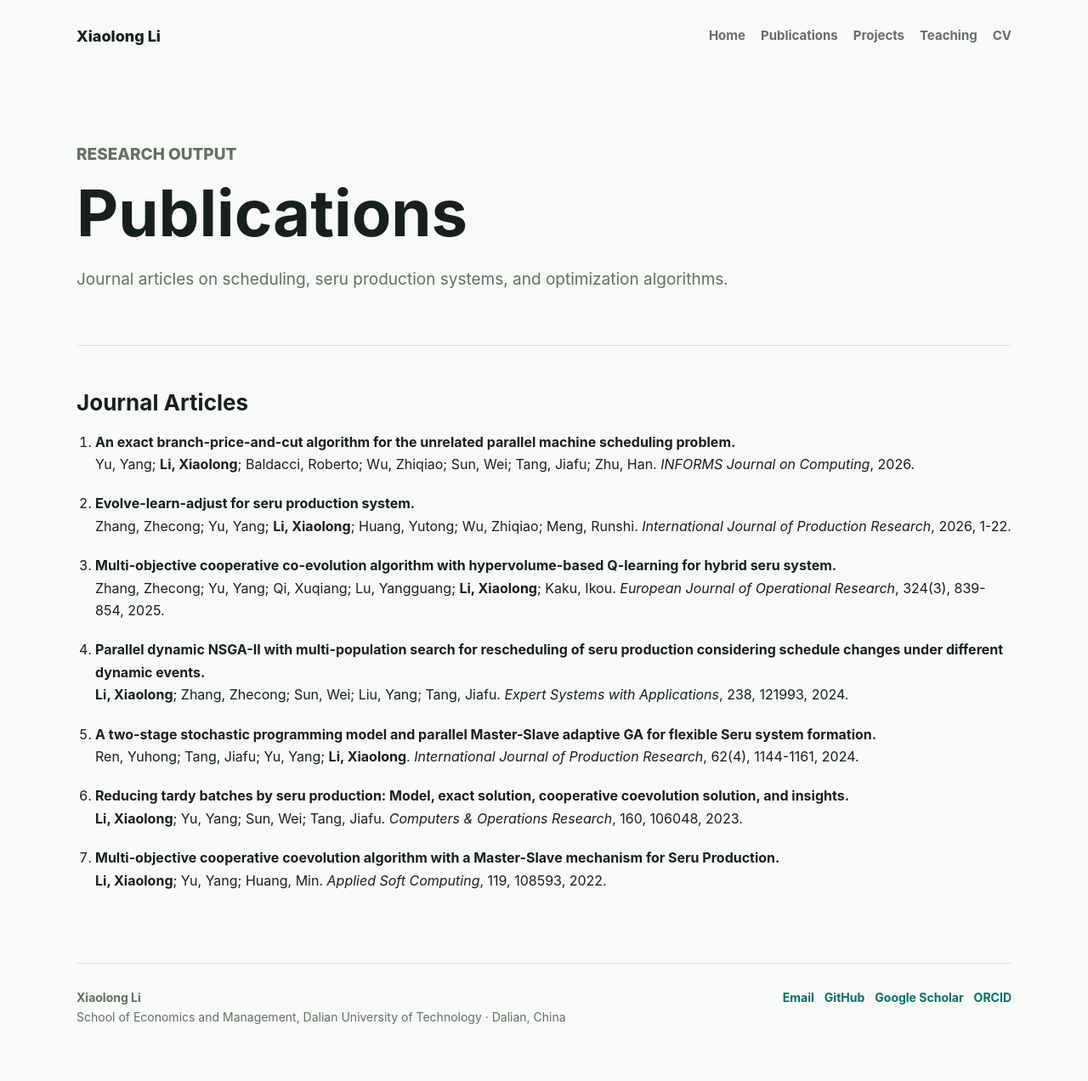
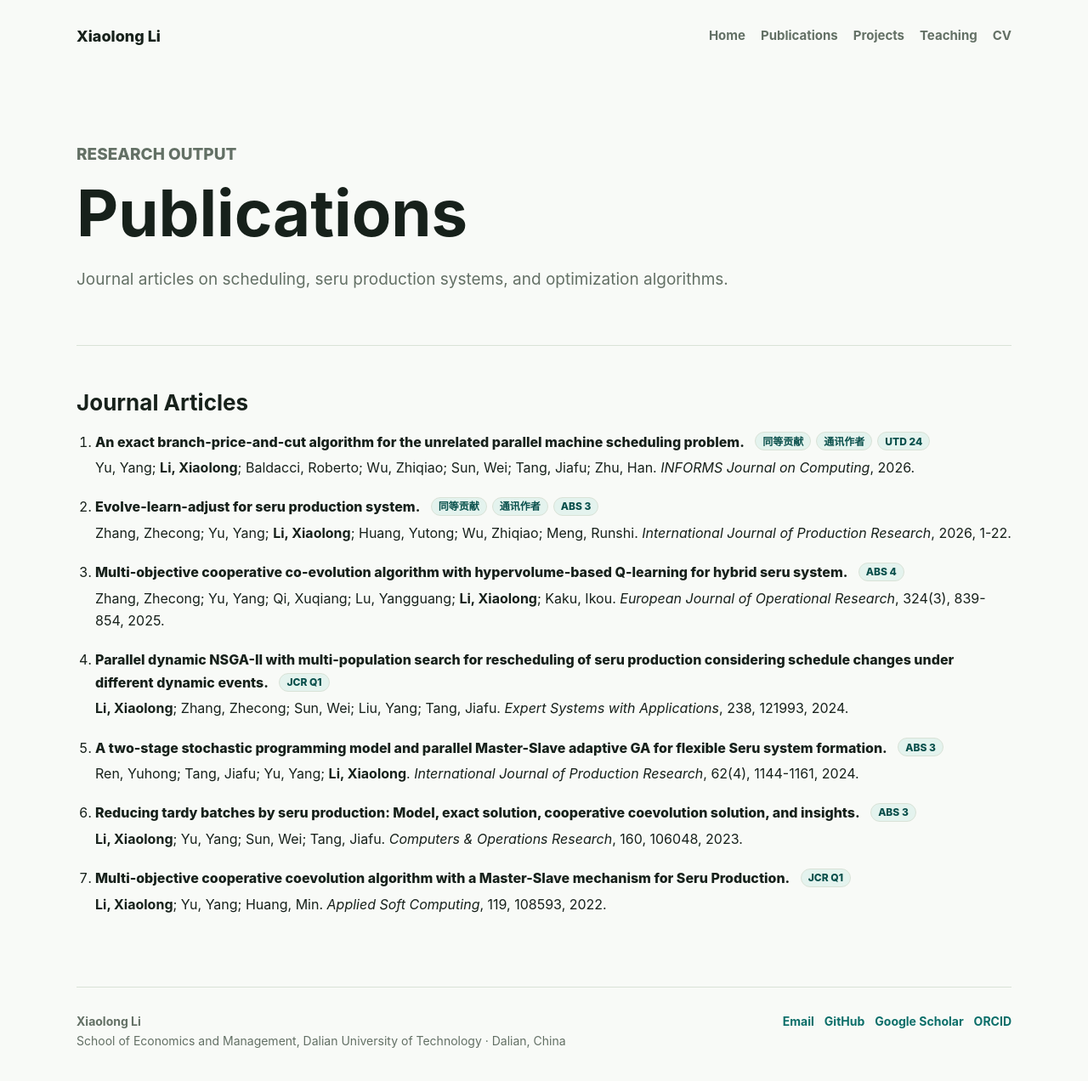
Before and after one commit to Luckydragon96/Luckydragon96.github.io, a Jekyll site: the page built from publications.md, in a window 1280 px wide. Shown: the whole page at 85% size. Built offline with Jekyll 4.4.1, drawn with Linux system fonts in a browser that asks for light colours; before the commit the page ends 1244 px from its top, so only the background shows below that.

Commit message:
Add publication badges

```diff
--- a/assets/css/style.scss
+++ b/assets/css/style.scss
@@ -228,9 +228,17 @@ p {
   margin-bottom: 20px;
 }
 
-.item-list > li > strong,
+.item-list > li > strong {
+  display: block;
+}
+
+.publication-heading {
+  display: block;
+  margin-bottom: 4px;
+}
+
 .publication-title {
-  display: block;
+  font-weight: 800;
 }
 
 .item-list span,
@@ -253,6 +261,27 @@ p {
 
 .publication-list {
   padding-left: 22px;
+}
+.pub-badges {
+  display: inline-flex;
+  flex-wrap: wrap;
+  gap: 6px;
+  margin-left: 8px;
+  vertical-align: 2px;
+}
+
+.pub-badge {
+  display: inline-flex;
+  align-items: center;
+  min-height: 22px;
+  border: 1px solid var(--line);
+  border-radius: 999px;
+  background: var(--accent-soft);
+  color: var(--accent-strong);
+  padding: 2px 8px;
+  font-size: 12px;
+  font-weight: 800;
+  line-height: 1.3;
 }
 
 .publication-links {
--- a/publications.md
+++ b/publications.md
@@ -14,37 +14,37 @@ permalink: /publications/
   <h2>Journal Articles</h2>
   <ol class="publication-list">
     <li>
-      <strong class="publication-title">An exact branch-price-and-cut algorithm for the unrelated parallel machine scheduling problem.</strong>
+      <div class="publication-heading"><strong class="publication-title">An exact branch-price-and-cut algorithm for the unrelated parallel machine scheduling problem.</strong> <span class="pub-badges"><span class="pub-badge">同等贡献</span><span class="pub-badge">通讯作者</span><span class="pub-badge">UTD 24</span></span></div>
       Yu, Yang; <strong>Li, Xiaolong</strong>; Baldacci, Roberto; Wu, Zhiqiao; Sun, Wei; Tang, Jiafu; Zhu, Han.
       <em>INFORMS Journal on Computing</em>, 2026.
     </li>
     <li>
-      <strong class="publication-title">Evolve-learn-adjust for seru production system.</strong>
+      <div class="publication-heading"><strong class="publication-title">Evolve-learn-adjust for seru production system.</strong> <span class="pub-badges"><span class="pub-badge">同等贡献</span><span class="pub-badge">通讯作者</span><span class="pub-badge">ABS 3</span></span></div>
       Zhang, Zhecong; Yu, Yang; <strong>Li, Xiaolong</strong>; Huang, Yutong; Wu, Zhiqiao; Meng, Runshi.
       <em>International Journal of Production Research</em>, 2026, 1-22.
     </li>
     <li>
-      <strong class="publication-title">Multi-objective cooperative co-evolution algorithm with hypervolume-based Q-learning for hybrid seru system.</strong>
+      <div class="publication-heading"><strong class="publication-title">Multi-objective cooperative co-evolution algorithm with hypervolume-based Q-learning for hybrid seru system.</strong> <span class="pub-badges"><span class="pub-badge">ABS 4</span></span></div>
       Zhang, Zhecong; Yu, Yang; Qi, Xuqiang; Lu, Yangguang; <strong>Li, Xiaolong</strong>; Kaku, Ikou.
       <em>European Journal of Operational Research</em>, 324(3), 839-854, 2025.
     </li>
     <li>
-      <strong class="publication-title">Parallel dynamic NSGA-II with multi-population search for rescheduling of seru production considering schedule changes under different dynamic events.</strong>
+      <div class="publication-heading"><strong class="publication-title">Parallel dynamic NSGA-II with multi-population search for rescheduling of seru production considering schedule changes under different dynamic events.</strong> <span class="pub-badges"><span class="pub-badge">JCR Q1</span></span></div>
       <strong>Li, Xiaolong</strong>; Zhang, Zhecong; Sun, Wei; Liu, Yang; Tang, Jiafu.
       <em>Expert Systems with Applications</em>, 238, 121993, 2024.
     </li>
     <li>
-      <strong class="publication-title">A two-stage stochastic programming model and parallel Master-Slave adaptive GA for flexible Seru system formation.</strong>
+      <div class="publication-heading"><strong class="publication-title">A two-stage stochastic programming model and parallel Master-Slave adaptive GA for flexible Seru system formation.</strong> <span class="pub-badges"><span class="pub-badge">ABS 3</span></span></div>
       Ren, Yuhong; Tang, Jiafu; Yu, Yang; <strong>Li, Xiaolong</strong>.
       <em>International Journal of Production Research</em>, 62(4), 1144-1161, 2024.
     </li>
     <li>
-      <strong class="publication-title">Reducing tardy batches by seru production: Model, exact solution, cooperative coevolution solution, and insights.</strong>
+      <div class="publication-heading"><strong class="publication-title">Reducing tardy batches by seru production: Model, exact solution, cooperative coevolution solution, and insights.</strong> <span class="pub-badges"><span class="pub-badge">ABS 3</span></span></div>
       <strong>Li, Xiaolong</strong>; Yu, Yang; Sun, Wei; Tang, Jiafu.
       <em>Computers &amp; Operations Research</em>, 160, 106048, 2023.
     </li>
     <li>
-      <strong class="publication-title">Multi-objective cooperative coevolution algorithm with a Master-Slave mechanism for Seru Production.</strong>
+      <div class="publication-heading"><strong class="publication-title">Multi-objective cooperative coevolution algorithm with a Master-Slave mechanism for Seru Production.</strong> <span class="pub-badges"><span class="pub-badge">JCR Q1</span></span></div>
       <strong>Li, Xiaolong</strong>; Yu, Yang; Huang, Min.
       <em>Applied Soft Computing</em>, 119, 108593, 2022.
     </li>
```
Also changed, not shown: index.md (+2 -2 lines).
